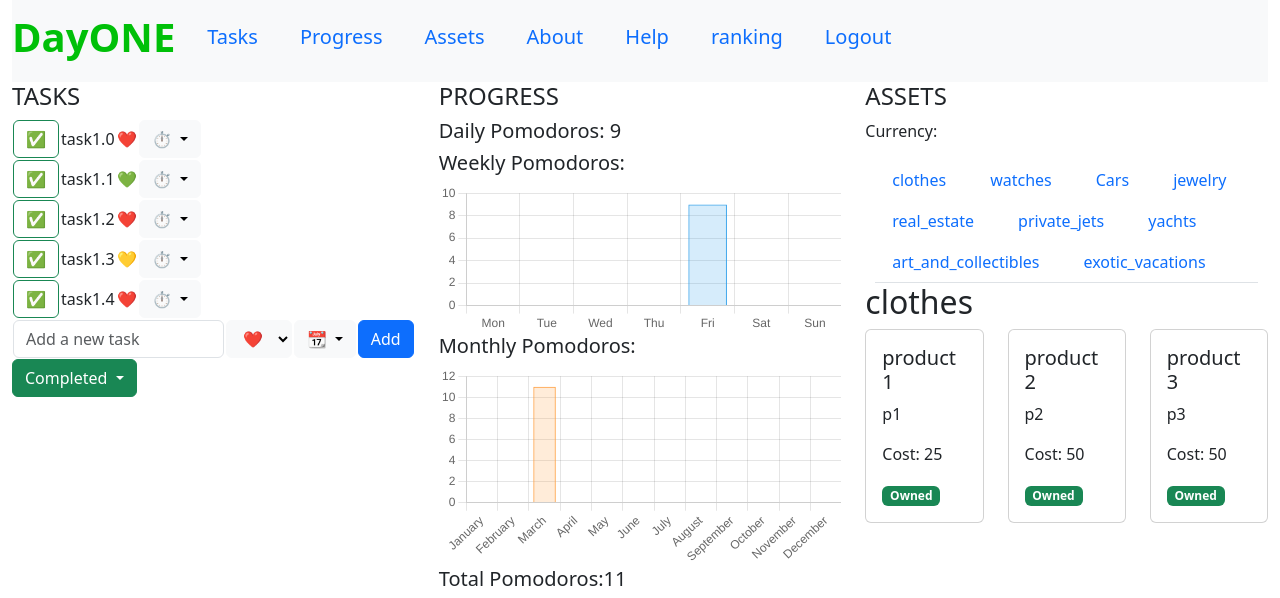
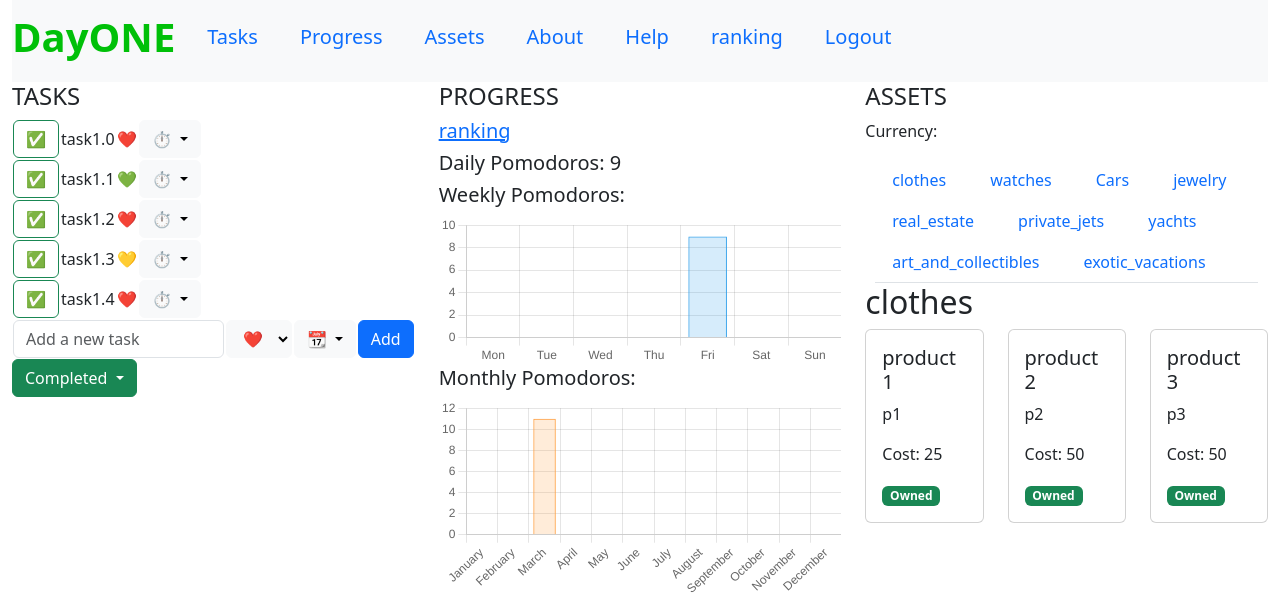
Before and after one commit to arjun867/dayonev2, a Django app: page / in a window 1280 px wide. Shown: the top 598 px of the page. Run offline with Django 5.2, Linux system fonts and the light colour scheme; a user stored in the database is signed in; data comes from the database, SQL or seed files in the repository; both versions use the stored data as it was after the commit; some libraries are stand-ins or nearby versions.

Commit message:
new branch with version0 and basic code

```diff
--- a/dayonev2/myapp/templates/home.html
+++ b/dayonev2/myapp/templates/home.html
@@ -192,6 +192,7 @@
 
             <div class="col-xs-12 col-lg-4">
                 <h4>PROGRESS</h4>
+                <a href="{% url 'ranking' %}"><h5>ranking</h5></a>
                 <h5>Daily Pomodoros: <span id="dailyCount"></span></h5>
                 <h5>Weekly Pomodoros:</h5>
                 <canvas id="weeklyChart" width="400" height="150"></canvas>
```
Also changed, not shown: dayonev2/db.sqlite3.
